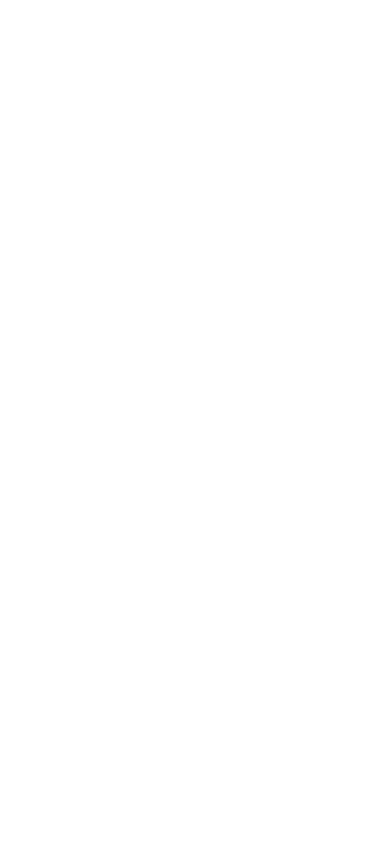
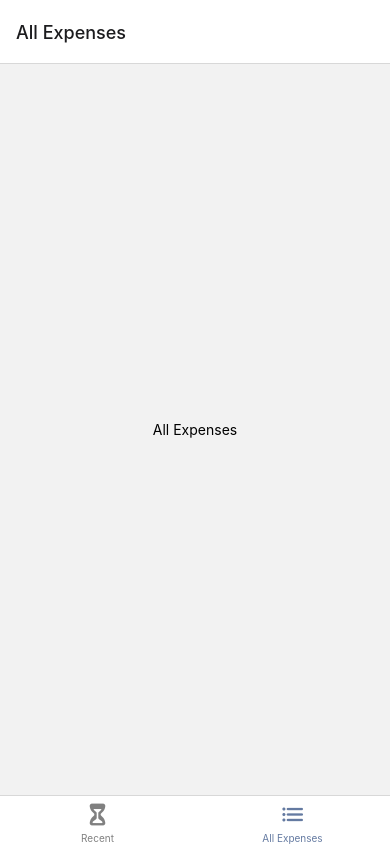
Before and after one commit to yassineDr12/expense-tracker, a React Native app: screen /AllExpenses in a window 390 px wide. Built offline with nearby package versions, Linux system fonts and the light colour scheme.

Commit message:
bottom tab nav

```diff
--- a/App.tsx
+++ b/App.tsx
@@ -1,10 +1,42 @@
+import Scractch from "./Scratch";
 import { StatusBar } from "expo-status-bar";
-import Scractch from "./Scratch";
+import { BottomTabNavigationOptions, createBottomTabNavigator } from "@react-navigation/bottom-tabs";
+import { NavigationContainer } from "@react-navigation/native";
+import Ionicons from "@expo/vector-icons/Ionicons";
+import RecentScreen from "./screens/RecentScreen";
+import AllExpensesScreen from "./screens/AllExpensesScreen";
+import { BottomTabParamList } from "./navigation/types";
+
+const Tab = createBottomTabNavigator<BottomTabParamList>();
+
+const screenOptions: (props: { route: { name: keyof BottomTabParamList } }) => BottomTabNavigationOptions = ({
+  route,
+}) => ({
+  tabBarIcon: ({ focused, color, size }) => {
+    let iconName;
+
+    if (route.name === "Recent") {
+      iconName = focused ? "hourglass-outline" : "hourglass";
+    } else if (route.name === "AllExpenses") {
+      iconName = focused ? "list" : "list-outline";
+    }
+
+    return <Ionicons name={iconName} size={size} color={color} />;
+  },
+  tabBarActiveTintColor: "#647AA1",
+  tabBarInactiveTintColor: "gray",
+});
 
 export default function App() {
   return (
     <>
       {/* <Scractch /> */}
+      <NavigationContainer>
+        <Tab.Navigator screenOptions={screenOptions}>
+          <Tab.Screen name="Recent" component={RecentScreen} />
+          <Tab.Screen name="AllExpenses" options={{ title: "All Expenses" }} component={AllExpensesScreen} />
+        </Tab.Navigator>
+      </NavigationContainer>
       <StatusBar style="auto" />
     </>
   );
--- /dev/null
+++ b/navigation/types.tsx
@@ -0,0 +1,10 @@
+import { BottomTabScreenProps } from "@react-navigation/bottom-tabs";
+
+export type BottomTabParamList = {
+  Recent: undefined;
+  AllExpenses: undefined;
+};
+
+export type AllExpensesScreenProps = BottomTabScreenProps<BottomTabParamList, "AllExpenses">;
+
+export type RecentScreenProps = BottomTabScreenProps<BottomTabParamList, "Recent">;
--- /dev/null
+++ b/screens/AllExpensesScreen.tsx
@@ -0,0 +1,12 @@
+import { AllExpensesScreenProps } from "@/navigation/types";
+import { Text, View } from "react-native";
+
+const AllExpensesScreen: React.FC<AllExpensesScreenProps> = ({ route, navigation }) => {
+  return (
+    <View style={{ flex: 1, justifyContent: "center", alignItems: "center" }}>
+      <Text>All Expenses</Text>
+    </View>
+  );
+};
+
+export default AllExpensesScreen;
--- /dev/null
+++ b/screens/RecentScreen.tsx
@@ -0,0 +1,13 @@
+import { RecentScreenProps } from "@/navigation/types";
+import React from "react";
+import { Text, View } from "react-native";
+
+const RecentScreen: React.FC<RecentScreenProps> = ({ route, navigation }) => {
+  return (
+    <View style={{ flex: 1, justifyContent: "center", alignItems: "center" }}>
+      <Text>Recent</Text>
+    </View>
+  );
+};
+
+export default RecentScreen;
```
